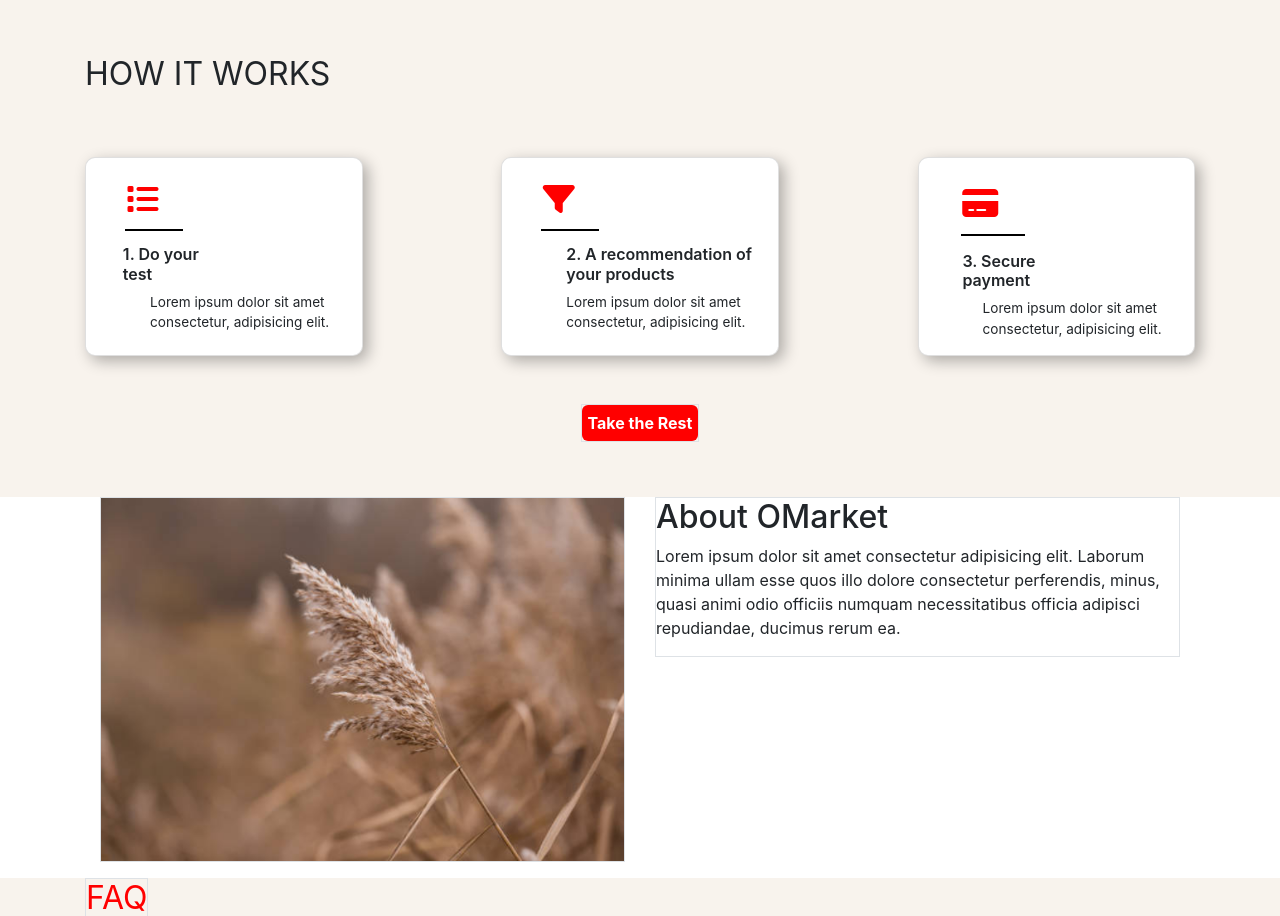
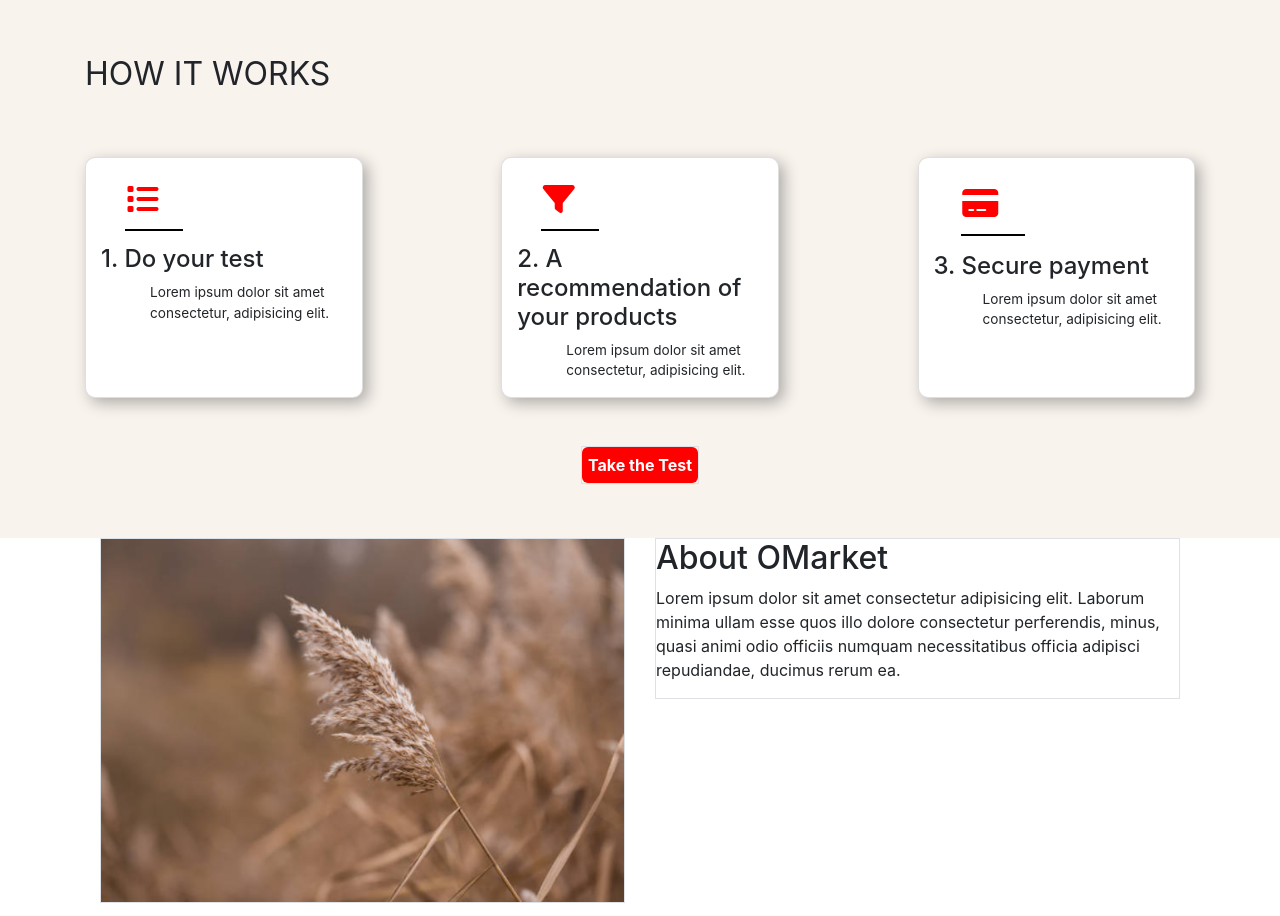
Before and after one commit to TheMaxium69/OMarket, a PHP site: page / in a window 1280 px wide. Shown: the part 416-1332 px from the top of the page. Run offline with PHP 8.4, Linux system fonts and the light colour scheme.

Commit message:
update
tentative de faire du css ==> échec

```diff
--- a/article.php
+++ b/article.php
@@ -5,6 +5,8 @@
 
     <p>Article </p>
 
+    <?php aboutomarket(); ?>
+
 </main>
 
 <?php  footer(); ?>
--- a/composant/how-it-works.phtml
+++ b/composant/how-it-works.phtml
@@ -14,7 +14,7 @@
                     </div>
                     <div class="row">
                         <div>
-                            <h3>1. Do your test</h3>
+                            <h4>1. Do your test</h4>
                         </div>
                     </div>
                     <div class="row">
@@ -36,7 +36,7 @@
                     </div>
                     <div class="row">
                         <div>
-                            <h3>2. A recommendation of your products</h3>
+                            <h4>2. A recommendation of your products</h4>
                         </div>
                     </div>
                     <div class="row">
@@ -57,7 +57,9 @@
                         </div>
                     </div>
                     <div class="row">
-                        <div><h3>3. Secure payment</h3></div>
+                        <div>
+                            <h4>3. Secure payment</h4>
+                        </div>
                     </div>
                     <div class="row">
                         <div>
@@ -69,7 +71,7 @@
         </div>
         <div class="row justify-content-center button-container">
             <div class="border mb-3 colspan-6">
-                <button>Take the Rest</button>
+                <button>Take the Test</button>
             </div>
         </div>
     </div>
```
